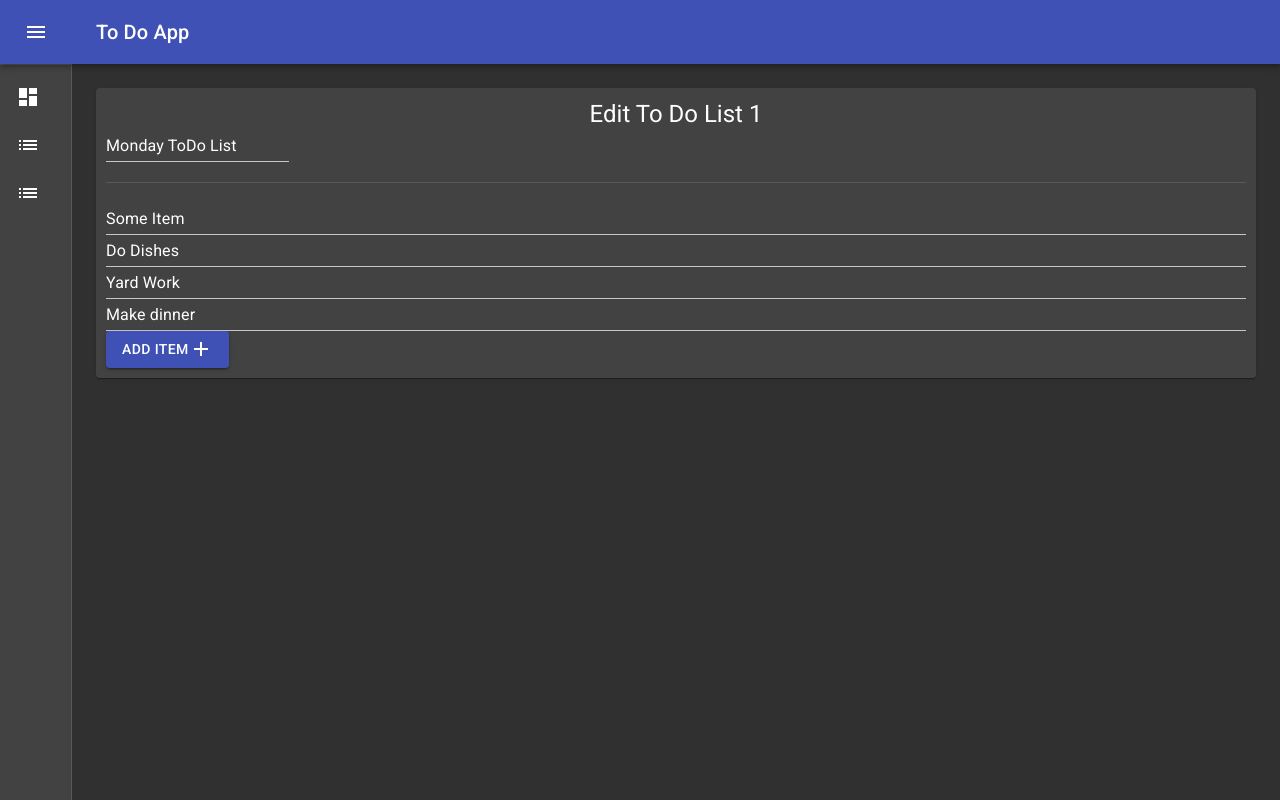
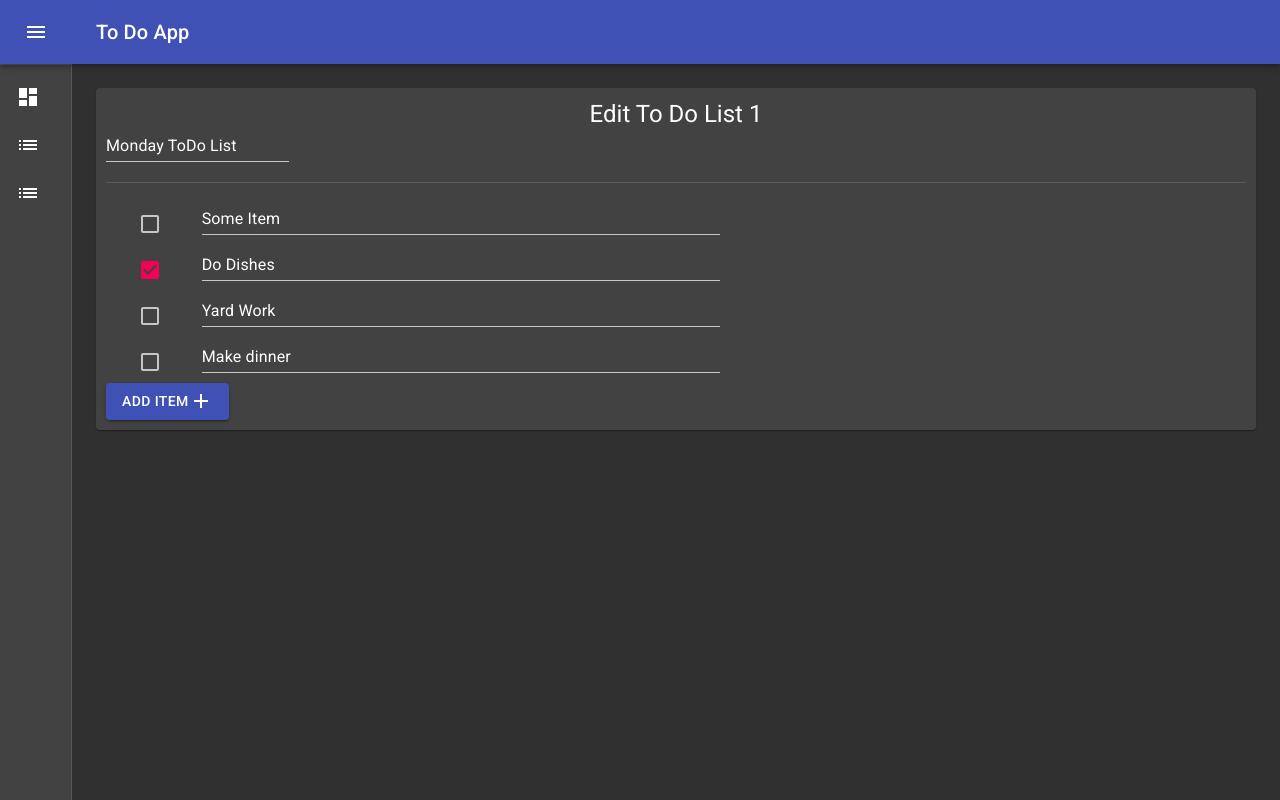
Before and after one commit to cwiswell/ToDoFrontEnd, a React (Create React App) app: page /todo/edit/1 in a window 1280 px wide. Built offline with nearby package versions, Linux system fonts and the light colour scheme.

Commit message:
Update form body to use row component

```diff
--- a/src/to-do-components/to-do-form-body-row.tsx
+++ b/src/to-do-components/to-do-form-body-row.tsx
@@ -15,8 +15,8 @@ const ToDoFormBodyItem: React.FC<ToDoFormItemProps> = (props) => {
 
     return (
         <Fragment>
-            <Grid container spacing={3}>
-                <Grid item xs>
+            <Grid container spacing={1}>
+                <Grid item xs={1} style={{textAlign: 'center'}}>
                     <Checkbox
                         checked={data == null ? false : data.checked}
                         tabIndex={-1}
--- a/src/to-do-components/to-do-form-body.tsx
+++ b/src/to-do-components/to-do-form-body.tsx
@@ -1,6 +1,7 @@
 import React, { Fragment, useEffect, useState } from 'react';
-import { Typography, Input } from '@material-ui/core';
+import { Typography } from '@material-ui/core';
 import ToDoItem from '../interfaces/todo';
+import ToDoFormBodyItem from './to-do-form-body-row';
 
 type ToDoFormItemProps = {
     data: ToDoItem[] | null;
@@ -16,11 +17,7 @@ const ToDoFormBody: React.FC<ToDoFormItemProps> = (props) => {
     const body = data === null || data === undefined  ?
         (<Typography> No data</Typography>) :
         data.map((item, key) => (
-            <Input key={key}
-                value={item.text}
-                defaultValue="To Do Item"
-                inputProps={{'aria-label': 'to do item',}}
-                style={{width: '100%'}}/>));
+            <ToDoFormBodyItem data={item} key={key} />));
 
     return (
         <Fragment>
```
